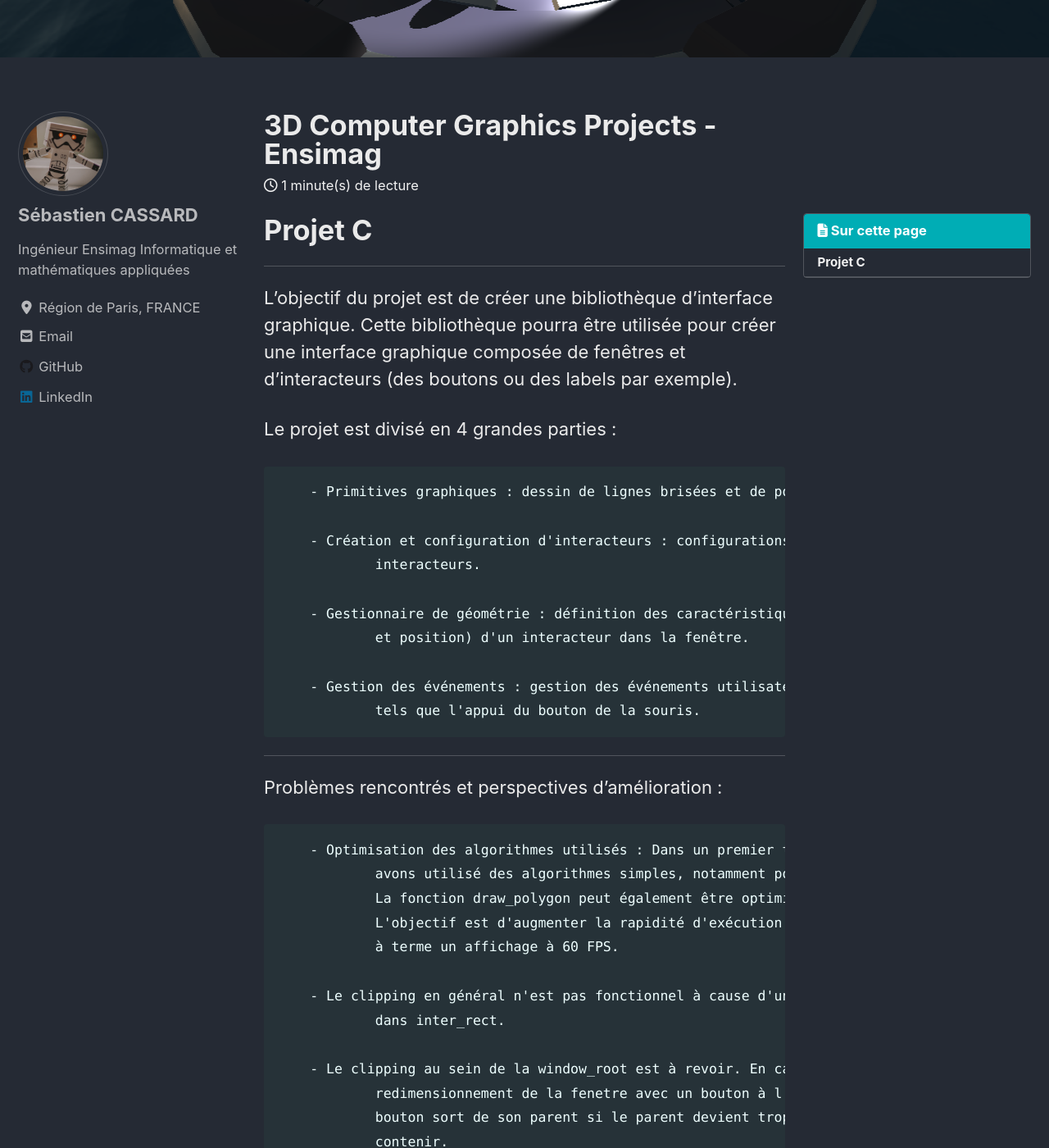
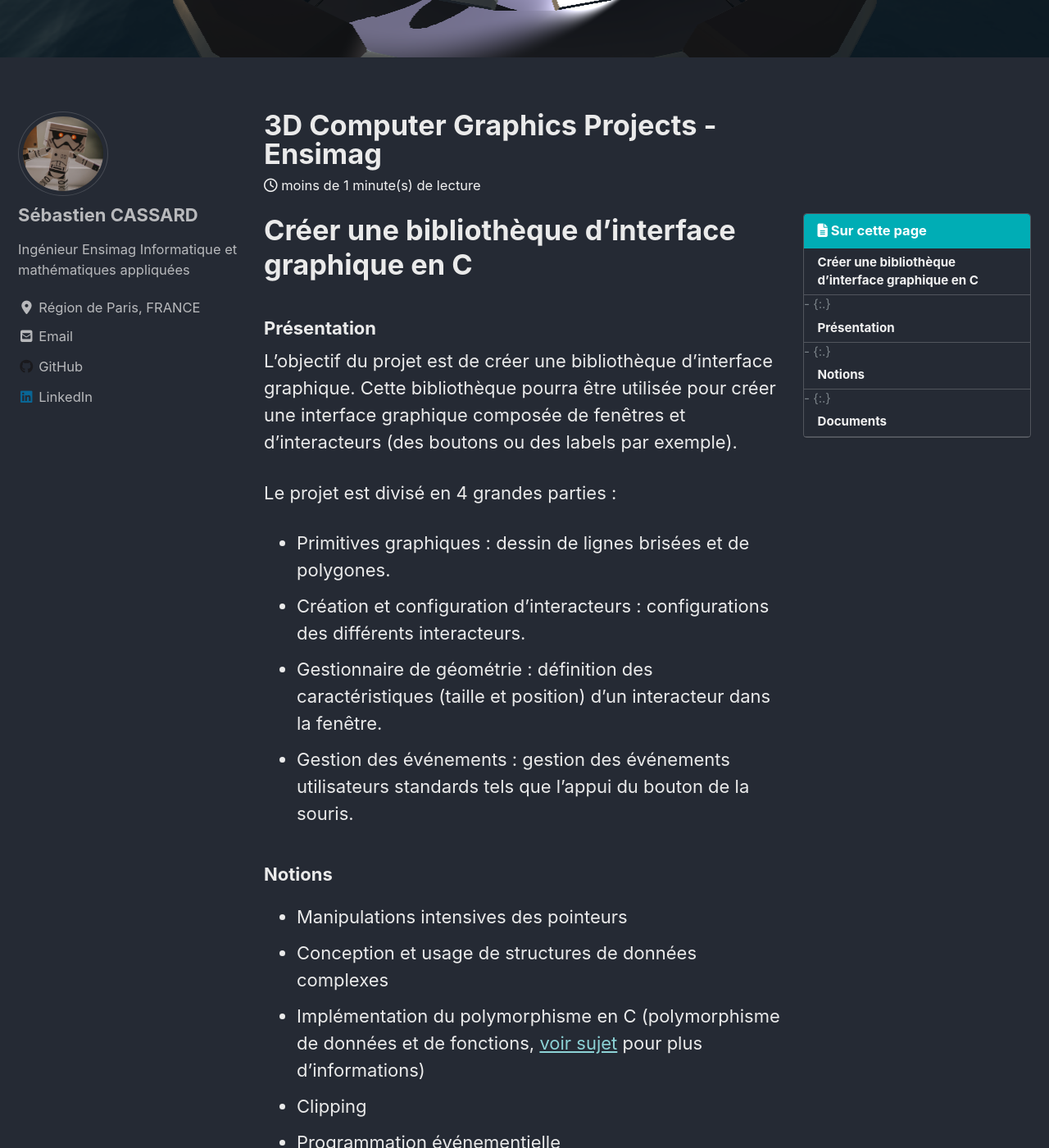
Before and after one commit to Cassards/cassards.github.io, a Jekyll site: the page built from _posts/2017-06-07-projet-c.md, in a window 1280 px wide and 1400 px high, scrolled down 495 px. Shown: the whole window at 82% size. Built offline with Jekyll 4.4.1, drawn with Linux system fonts in a browser that asks for light colours; cached includes are drawn as plain includes; nearby versions of some CDN libraries; some of the changed text lies outside the part shown.

Commit message:
Project C pages and ressources

```diff
--- a/_posts/2017-06-07-projet-c.md
+++ b/_posts/2017-06-07-projet-c.md
@@ -10,67 +10,26 @@ mathjax: true
 toc: true
 ---
 
-# Projet C
-
----------------------------
+# Créer une bibliothèque d'interface graphique en C
+### Présentation
 L'objectif du projet est de créer une bibliothèque d'interface graphique.
-Cette bibliothèque pourra être utilisée pour créer une interface graphique composée
-de fenêtres et d'interacteurs (des boutons ou des labels par exemple).
+Cette bibliothèque pourra être utilisée pour créer une interface graphique composée de fenêtres et d'interacteurs (des boutons ou des labels par exemple).
 
 Le projet est divisé en 4 grandes parties :
+* Primitives graphiques : dessin de lignes brisées et de polygones.
+* Création et configuration d'interacteurs : configurations des différents interacteurs.
+* Gestionnaire de géométrie : définition des caractéristiques (taille et position) d'un interacteur dans la fenêtre.
+* Gestion des événements : gestion des événements utilisateurs standards tels que l'appui du bouton de la souris.
 
-        - Primitives graphiques : dessin de lignes brisées et de polygones.
+### Notions
+* Manipulations intensives des pointeurs
+* Conception et usage de structures de données complexes
+* Implémentation du polymorphisme en C (polymorphisme de données et de fonctions, [voir sujet](https://cassards.github.io/documents/Projects/Ensimag/ProjetC/projet_c_ig_amphi.pdf#page=64) pour plus d'informations)
+* Clipping
+* Programmation événementielle
+* Gestion de la mémoire
+* Primitives graphiques en C
 
-        - Création et configuration d'interacteurs : configurations des différents
-                interacteurs.
-
-        - Gestionnaire de géométrie : définition des caractéristiques (taille
-                et position) d'un interacteur dans la fenêtre.
-
-        - Gestion des événements : gestion des événements utilisateurs standards
-                tels que l'appui du bouton de la souris.
-
----------------------------
-Problèmes rencontrés et perspectives d'amélioration :
-
-        - Optimisation des algorithmes utilisés : Dans un premier temps nous
-                avons utilisé des algorithmes simples, notamment pour le clipping.
-                La fonction draw_polygon peut également être optimisée.
-                L'objectif est d'augmenter la rapidité d'exécution pour obtenir
-                à terme un affichage à 60 FPS.
-
-        - Le clipping en général n'est pas fonctionnel à cause d'une erreur
-                dans inter_rect.
-
-        - Le clipping au sein de la window_root est à revoir. En cas de
-                redimensionnement de la fenetre avec un bouton à l'intérieur, ce
-                bouton sort de son parent si le parent devient trop petit pour le
-                contenir.
-
-        - Implantation du load_image : le code proposé n'est pas fonctionnel.
-
-        - Revoir le clipping : Les widgets ne peuvent pas sortir du côté gauche de
-                la fenêtre root.
-
-        - Gestion des événements claviers : ils ne sont pas pris en compte
-                pour le moment.
-
-        - Prise en charge du test two048.
-
-        - Prise en charge des callbacks.
-
----------------------------
-
-
-Description + gif
-
-Réalisation d’un bibliothèque de programmation d’Interfaces Graphiques
-
-polymorphisme de données
-polymorphisme de fonctions
-
-gestion d'evenements
-
-
-* sujet
-* gif
+### Documents
+<img src="{{ site.url }}{{ site.baseurl }}/images/ProjetC/projetCscreens.gif" alt="Video du projet C">
+<embed src="https://cassards.github.io/documents/Projects/Ensimag/ProjetC/projet_c_ig.pdf#page=1&view=fit" type="application/pdf" width="100%" height="100%">
```
Also changed, not shown: images/ProjetC/projetCscreens.gif (added), 2 other files.
